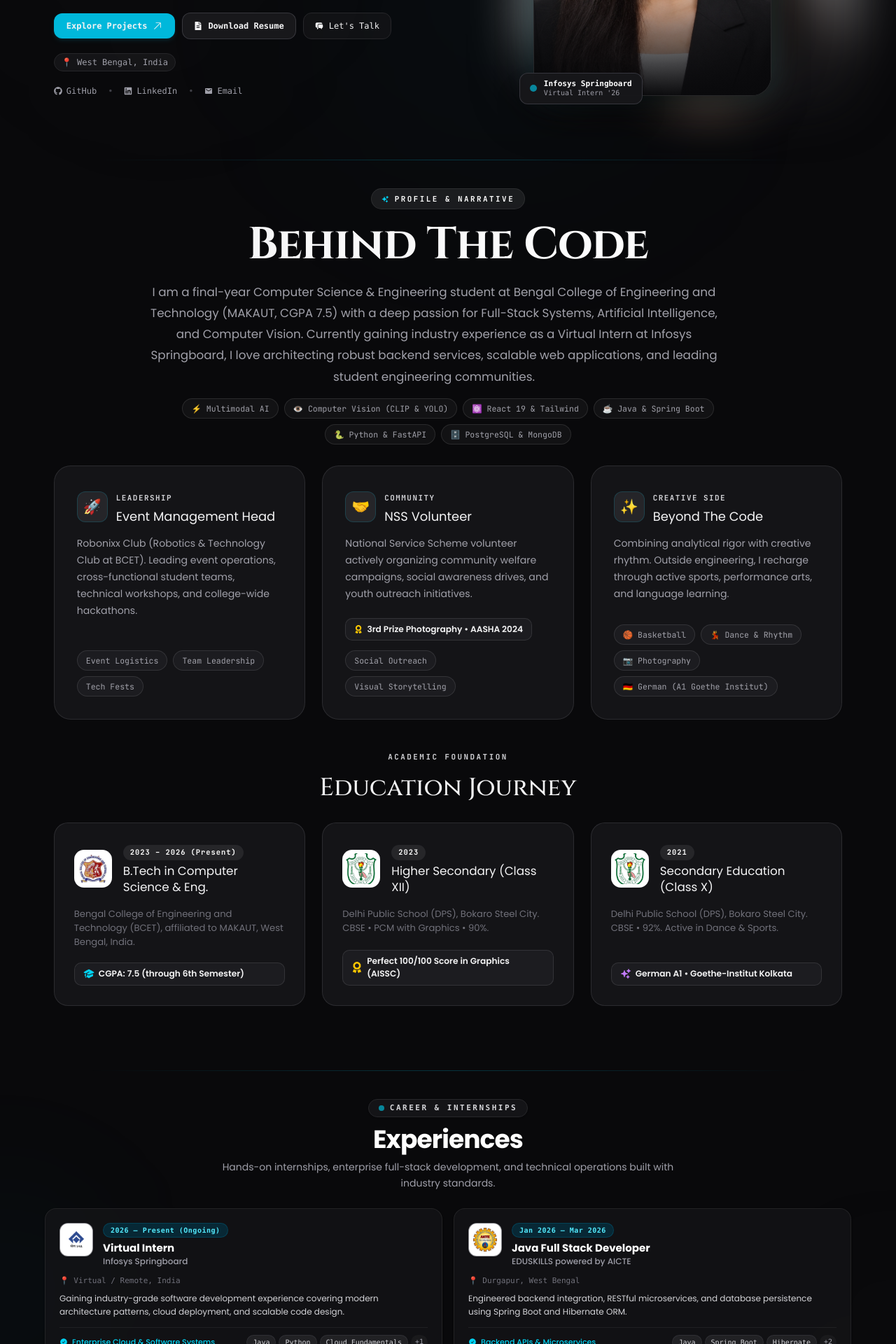
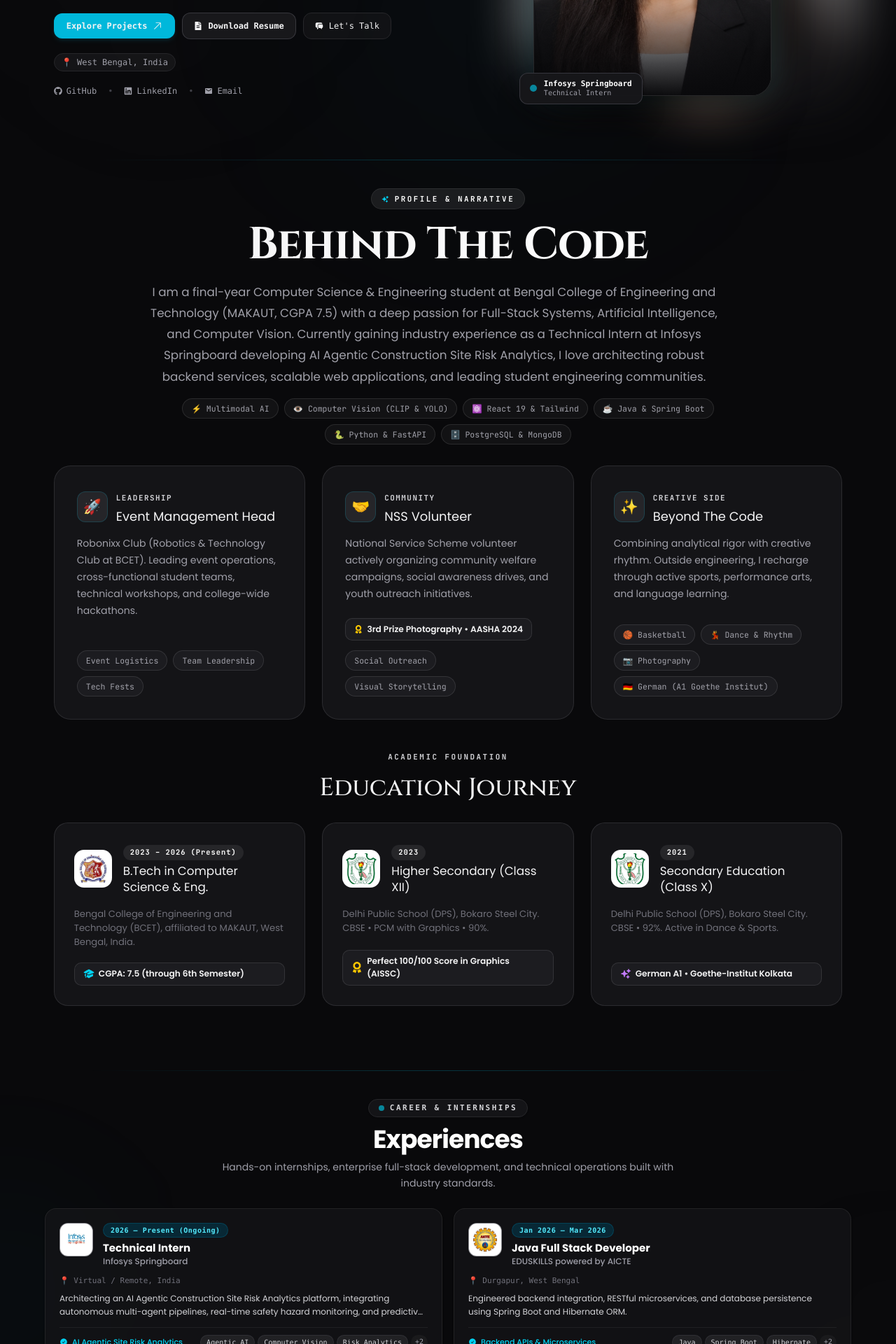
Before and after one commit to PDisha-01/Portfolio, a React (Vite) app in the folder Portfolio/: page / in a window 1280 px wide. Shown: the part 460-2380 px from the top of the page at 70% size. Built offline with nearby package versions, Linux system fonts and the light colour scheme.

Commit message:
feat(experience): update Infosys Springboard logo and technical internship details for AI Agentic Site Risk Analytics

```diff
--- a/Portfolio/src/components/Experience.jsx
+++ b/Portfolio/src/components/Experience.jsx
@@ -13,20 +13,21 @@ import aicteLogo from "../assets/aicte.jpeg";
 import downloadLogo from "../assets/download.png";
 import nssLogo from "../assets/nss.png";
 import robonixLogo from "../assets/robonix.jpeg";
+import infosysLogo from "../assets/infosys-springboard.jpg";
 
 const experiences = [
   {
     id: "exp-1",
-    logo: downloadLogo,
+    logo: infosysLogo,
     company: "Infosys Springboard",
-    role: "Virtual Intern",
+    role: "Technical Intern",
     duration: "2026 – Present (Ongoing)",
     location: "Virtual / Remote, India",
-    domain: "Software Engineering & Cloud Architecture",
+    domain: "AI Agents & Site Risk Analytics",
     summary:
-      "Gaining industry-grade software development experience covering modern architecture patterns, cloud deployment, and scalable code design.",
-    toolkit: ["Java", "Python", "Cloud Fundamentals", "Agile Engineering"],
-    highlight: "Enterprise Cloud & Software Systems",
+      "Architecting an AI Agentic Construction Site Risk Analytics platform, integrating autonomous multi-agent pipelines, real-time safety hazard monitoring, and predictive computer vision risk models.",
+    toolkit: ["Agentic AI", "Computer Vision", "Risk Analytics", "Python", "Deep Learning"],
+    highlight: "AI Agentic Site Risk Analytics",
   },
   {
     id: "exp-2",
--- a/Portfolio/src/pages/Home.jsx
+++ b/Portfolio/src/pages/Home.jsx
@@ -192,7 +192,7 @@ function Home() {
                   <span className="w-2.5 h-2.5 rounded-full bg-cyan-400 animate-pulse" />
                   <div className="text-[11px] font-mono leading-tight">
                     <span className="block text-white font-semibold">Infosys Springboard</span>
-                    <span className="block text-zinc-400 text-[10px]">Virtual Intern '26</span>
+                    <span className="block text-zinc-400 text-[10px]">Technical Intern</span>
                   </div>
                 </div>
 
--- a/Portfolio/src/pages/about.jsx
+++ b/Portfolio/src/pages/about.jsx
@@ -34,7 +34,7 @@ export default function About() {
           <h2>Behind The Code</h2>
 
           <p className="about-header-bio">
-            I am a final-year Computer Science &amp; Engineering student at Bengal College of Engineering and Technology (MAKAUT, CGPA 7.5) with a deep passion for Full-Stack Systems, Artificial Intelligence, and Computer Vision. Currently gaining industry experience as a Virtual Intern at Infosys Springboard, I love architecting robust backend services, scalable web applications, and leading student engineering communities.
+            I am a final-year Computer Science &amp; Engineering student at Bengal College of Engineering and Technology (MAKAUT, CGPA 7.5) with a deep passion for Full-Stack Systems, Artificial Intelligence, and Computer Vision. Currently gaining industry experience as a Technical Intern at Infosys Springboard developing AI Agentic Construction Site Risk Analytics, I love architecting robust backend services, scalable web applications, and leading student engineering communities.
           </p>
 
           <div className="about-header-tags">
```
Also changed, not shown: Portfolio/src/assets/infosys-springboard.jpg (added).
